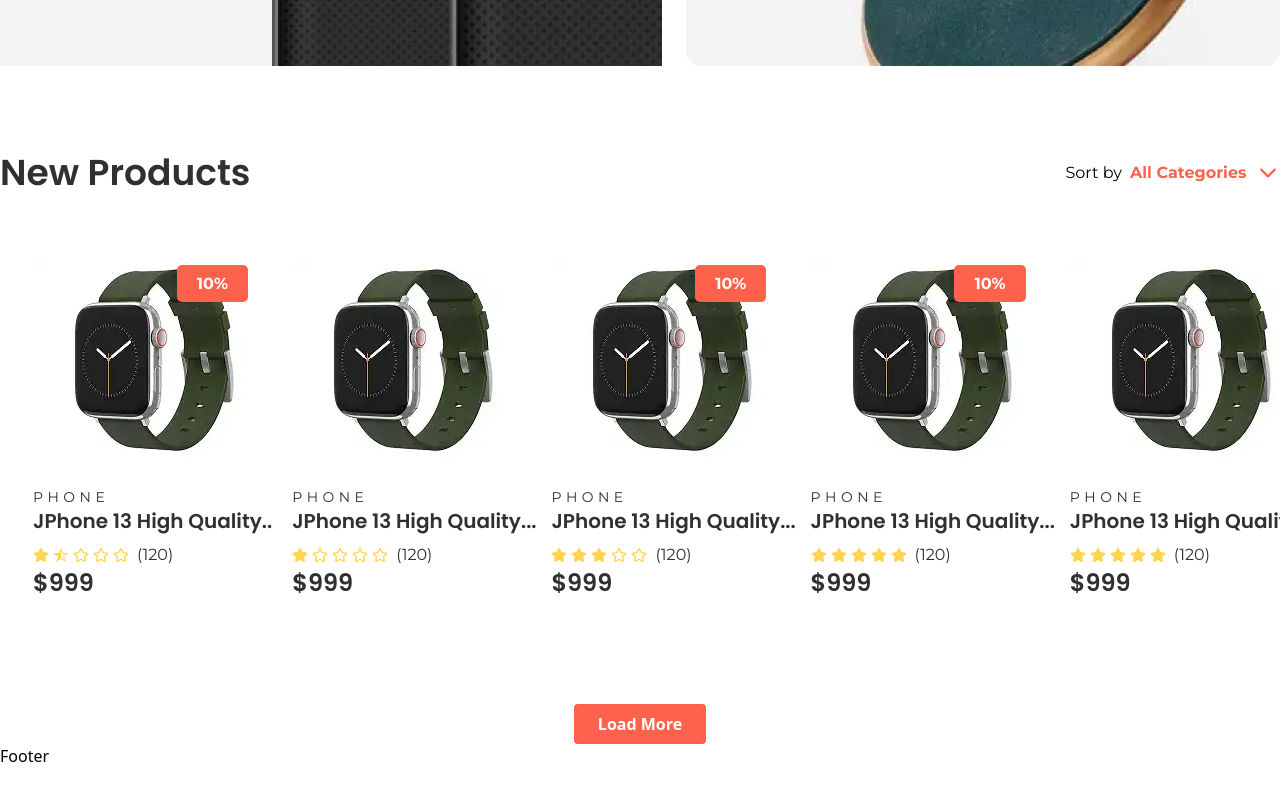
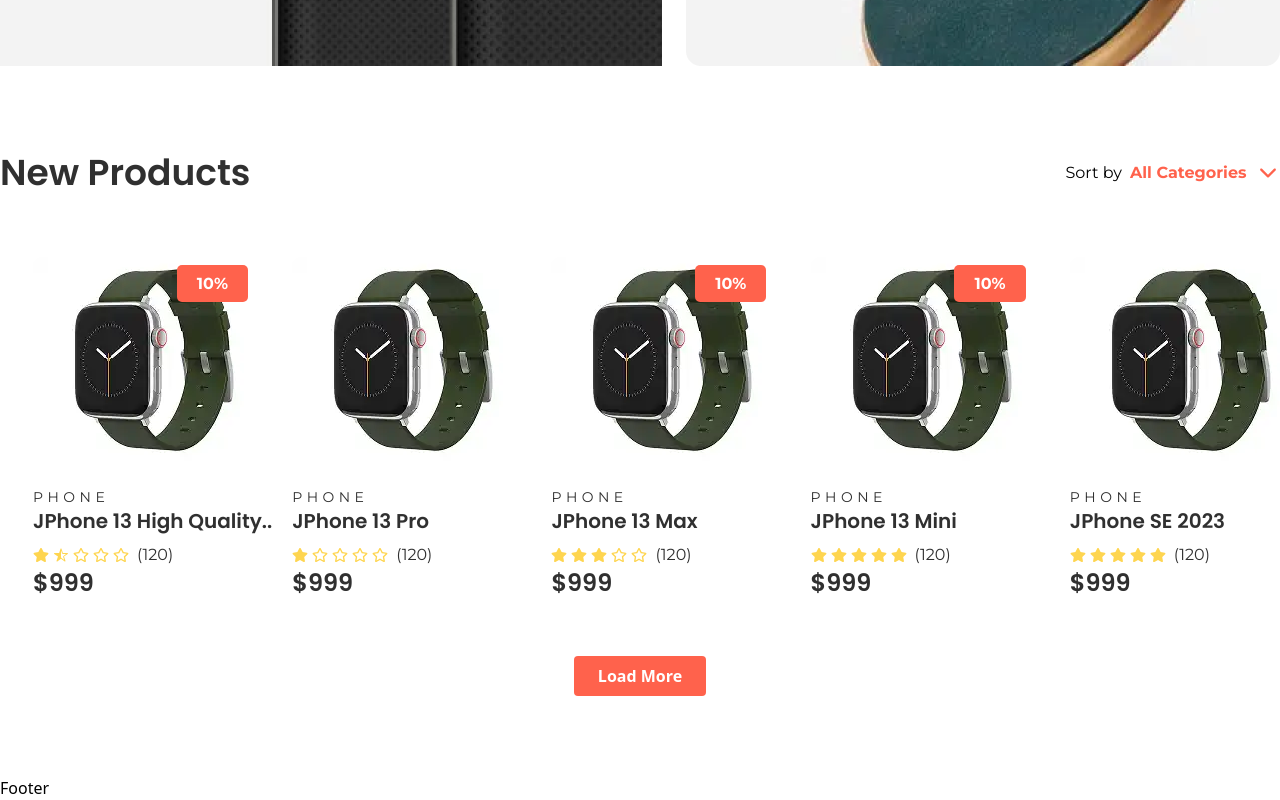
Before and after one commit to mamudulislam/E-shop, a React (Vite) app: page / in a window 1280 px wide. Shown: the part 1977-2777 px from the top of the page. Before the commit the page ends 2745 px from the top, so only its background shows below. Built offline with nearby package versions, Linux system fonts and the light colour scheme.

Commit message:
Newproductes

```diff
--- /dev/null
+++ b/src/Pages/Home/Componentes/Newproductes/Newproduct.js
@@ -0,0 +1,114 @@
+import Productimg from "../../../../assets/Productimg/Productimg.webp";
+
+export const newproductdata = [
+    {
+        id: 1,
+        imges: Productimg,
+        pCatagori: "P H O N E",
+        pName: "JPhone 13 High Quality..",
+        rate: 1.5,
+        totalrating: 120,
+        price: 999.00,
+        discount: 10,
+    },
+    {
+        id: 2,
+        imges: Productimg,
+        pCatagori: "P H O N E",
+        pName: "JPhone 13 Pro",
+        rate: 1,
+        totalrating: 120,
+        price: 999.00,
+        discount: null,
+    },
+    {
+        id: 3,
+        imges: Productimg,
+        pCatagori: "P H O N E",
+        pName: "JPhone 13 Max",
+        rate: 3.8,
+        totalrating: 120,
+        price: 999.00,
+        discount: 10,
+    },
+    {
+        id: 4,
+        imges: Productimg,
+        pCatagori: "P H O N E",
+        pName: "JPhone 13 Mini",
+        rate: 5,
+        totalrating: 120,
+        price: 999.00,
+        discount: 10,
+    },
+    {
+        id: 5,
+        imges: Productimg,
+        pCatagori: "P H O N E",
+        pName: "JPhone SE 2023",
+        rate: 5,
+        totalrating: 120,
+        price: 999.00,
+        discount: null,
+    },
+    {
+        id: 6,
+        imges: Productimg,
+        pCatagori: "P H O N E",
+        pName: "JPhone XR",
+        rate: 4.5,
+        totalrating: 98,
+        price: 899.00,
+        discount: 5,
+    },
+    {
+        id: 7,
+        imges: Productimg,
+        pCatagori: "P H O N E",
+        pName: "JPhone X",
+        rate: 4.8,
+        totalrating: 140,
+        price: 1099.00,
+        discount: 15,
+    },
+    {
+        id: 8,
+        imges: Productimg,
+        pCatagori: "P H O N E",
+        pName: "JPhone 11",
+        rate: 4.2,
+        totalrating: 102,
+        price: 950.00,
+        discount: 8,
+    },
+    {
+        id: 9,
+        imges: Productimg,
+        pCatagori: "P H O N E",
+        pName: "JPhone 12",
+        rate: 4.6,
+        totalrating: 132,
+        price: 990.00,
+        discount: null,
+    },
+    {
+        id: 10,
+        imges: Productimg,
+        pCatagori: "P H O N E",
+        pName: "JPhone Ultra",
+        rate: 5,
+        totalrating: 160,
+        price: 1299.00,
+        discount: 20,
+    },
+    {
+        id: 11,
+        imges: Productimg,
+        pCatagori: "P H O N E",
+        pName: "JPhone Max Pro",
+        rate: 5,
+        totalrating: 150,
+        price: 1399.00,
+        discount: 25,
+    },
+];
--- a/src/Pages/Home/Componentes/Newproductes/Newproductes.jsx
+++ b/src/Pages/Home/Componentes/Newproductes/Newproductes.jsx
@@ -1,25 +1,30 @@
-import React, { useState } from 'react';
+import React, { useState, useEffect } from 'react';
 import Container from '../../../../Golobalcomponentes/Container';
 import { useTranslation } from 'react-i18next';
-import { Link } from 'react-router-dom';
-import { CgArrowLongRight } from 'react-icons/cg';
 import ProductCard from '../../../../Golobalcomponentes/ProductCard/ProductCard';
-import { Featureddata } from '../FeaturedProducts/Featureddata';
 import Allctagorimenu from '../../../../Golobalcomponentes/Heeadercomponentes/Menubar/Allcatagories/Allctagorimenu';
-import { IoIosArrowDown } from 'react-icons/io';
+import { newproductdata } from './Newproduct';
 
 const Newproductes = () => {
     const { t } = useTranslation();
-    const [initialData, setInitialData] = useState(13);
-    const loadData = () => {
-        setInitialData((prev) => prev + 5);
-        console.log(initialData)
+
+    // ✅ Start with 5 items
+    const [visibleCount, setVisibleCount] = useState(5);
+
+    const loadMore = () => {
+        setVisibleCount((prev) => prev + 5);
     };
+
+    // Optional debug log
+    useEffect(() => {
+        console.log('Visible product count:', visibleCount);
+    }, [visibleCount]);
 
     return (
         <div>
             <Container>
                 <div className='mt-[80px] mb-[80px]'>
+                    {/* Header */}
                     <div className='flex items-center justify-between'>
                         <h3 className='font-Poppins text-[36px] font-semibold text-black01'>
                             {t("New Products")}
@@ -37,29 +42,44 @@
                         </div>
                     </div>
 
+                    {/* Product Grid */}
                     <div className="grid grid-cols-1 sm:grid-cols-2 md:grid-cols-3 xl:grid-cols-5 gap-4 mt-8">
-                        {Featureddata?.slice(0, initialData)?.map((product) => (
+                        {newproductdata.slice(0, visibleCount).map((product) => (
                             <div key={product.id} className="px-2">
                                 <ProductCard
-                                    image={product?.imges}
-                                    pCatagori={product?.pCatagori}
-                                    pName={product?.pName}
-                                    rate={product?.rate}
-                                    totalrating={product?.totalrating}
-                                    price={product?.price}
-                                    pdiscout={product?.discout}
+                                    image={product.imges}
+                                    pCatagori={product.pCatagori}
+                                    pName={product.pName}
+                                    rate={product.rate}
+                                    totalrating={product.totalrating}
+                                    price={product.price}
+                                    pdiscout={product.discount}
                                 />
                             </div>
                         ))}
                     </div>
-                </div>
+
+
+                    {visibleCount < newproductdata.length ? (
                         <div className="flex justify-center mt-8">
                             <button
-                        onClick={loadData}
+                                onClick={loadMore}
                                 className="px-6 py-2 bg-orange text-white font-semibold rounded hover:bg-orange-dark transition"
                             >
                                 {t("Load More")}
                             </button>
+                        </div>
+                    ) : (
+                        <div className="text-center text-gray-500 mt-8">
+                            <button
+                                onClick={loadMore}
+                                className="px-6 py-2 bg-orange text-white font-semibold rounded hover:bg-orange-dark transition"
+                            >
+                                {t("Load More")}
+                            </button>
+                        </div>
+                    )}
+
                 </div>
             </Container>
         </div>
```
Lines whose indentation alone changed are shown as unchanged.
